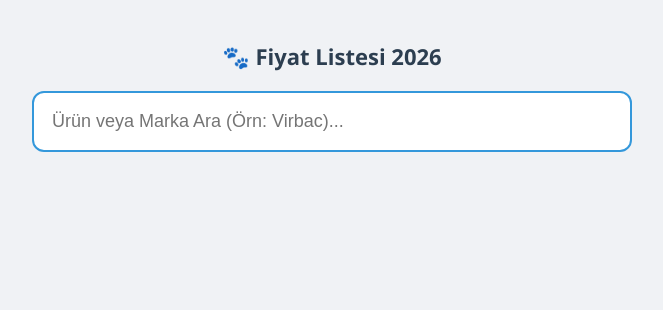
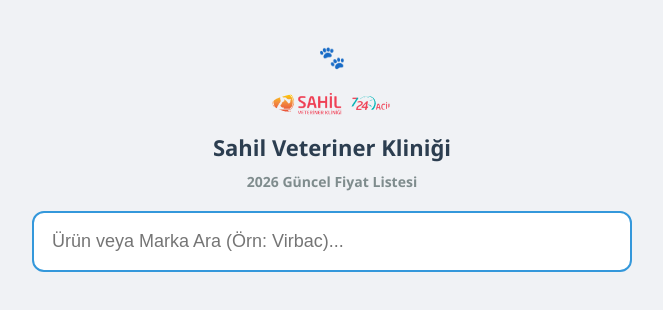
Before and after one commit to 88lutfikaraca-dot/vet-fiyat-listesi, a plain HTML site: page index.html in a window 1280 px wide. Shown: the whole page, without its empty margins (308-971 px from the left). Drawn offline with Linux system fonts and the light colour scheme.

Commit message:
Update index.html

```diff
--- a/index.html
+++ b/index.html
@@ -23,7 +23,12 @@
 <body>
 
 <div class="container">
-    <h2>🐾 Fiyat Listesi 2026</h2>
+    <h2>🐾 <div class="container">
+    <div style="text-align: center; margin-top: 20px; margin-bottom: 10px;">
+        <img src="logo.png" alt="Sahil Veteriner Logo" style="max-width: 120px; height: auto; border-radius: 50%;">
+        <h2 style="margin-top: 10px; color: #2c3e50;">Sahil Veteriner Kliniği</h2>
+        <p style="color: #7f8c8d; font-size: 14px; margin-top: -10px;">2026 Güncel Fiyat Listesi</p>
+    </div></h2>
 
     <div class="search-box">
         <input type="text" id="arama" placeholder="Ürün veya Marka Ara (Örn: Virbac)..." onkeyup="ara()">
@@ -111,5 +116,5 @@
     }
 </script>
 
-</body>
+</>
 </html>
```
